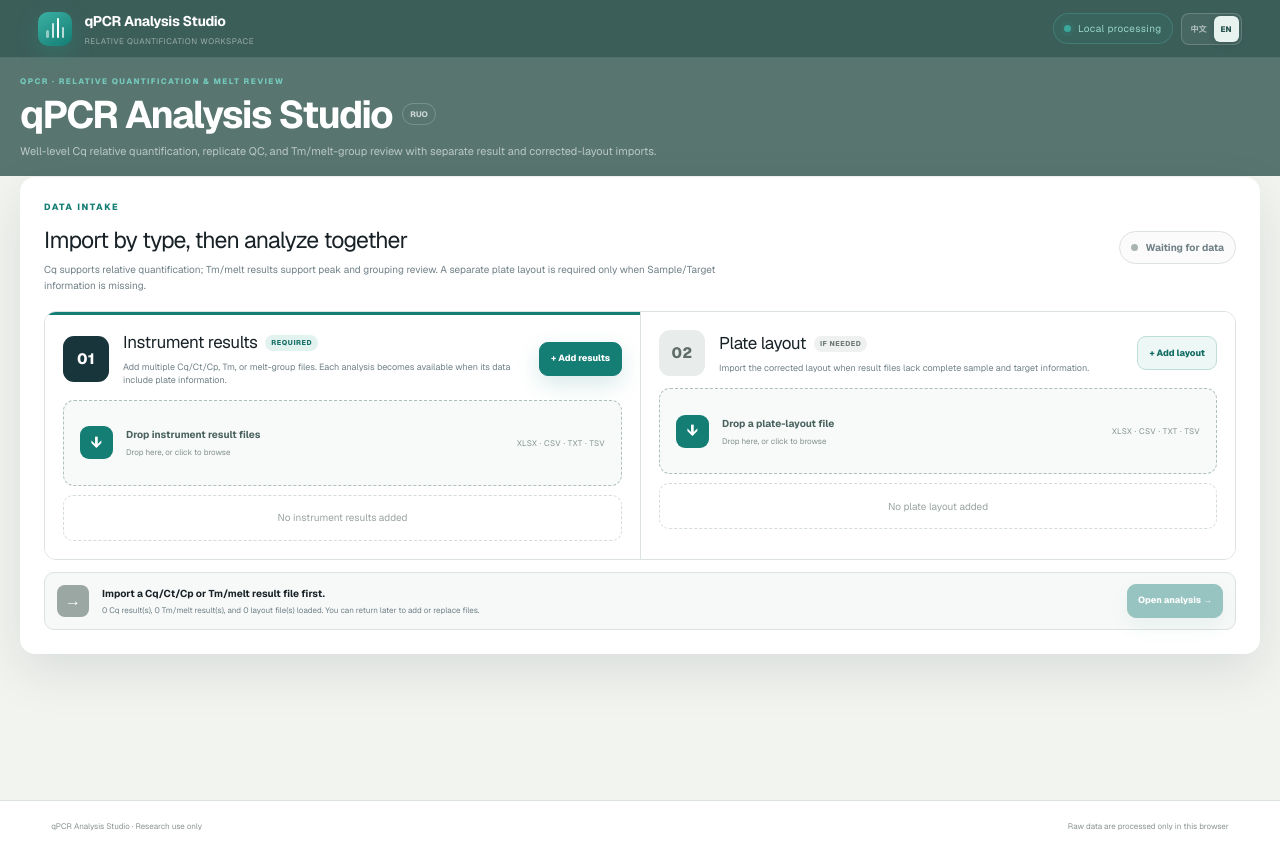
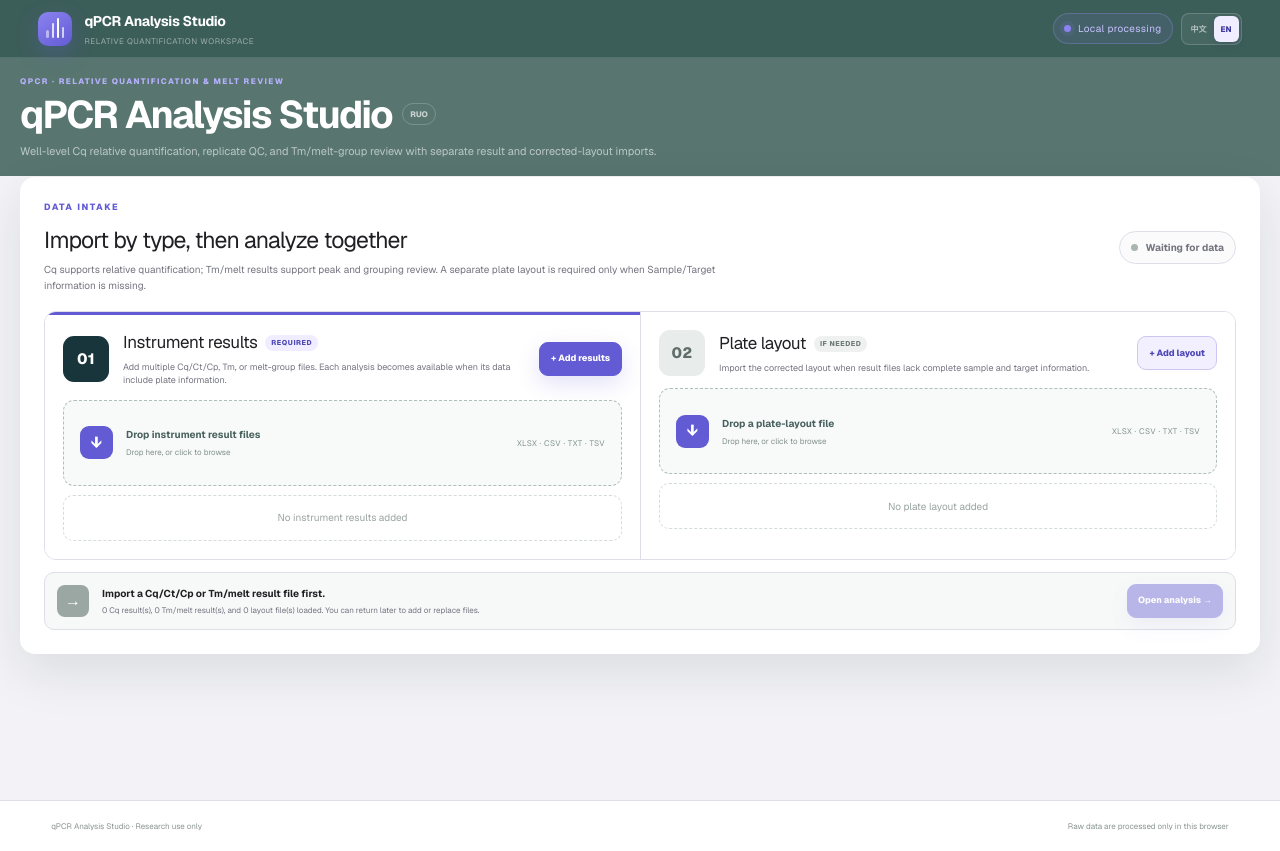
Before and after one commit to annayzhu/qPCR-analysis-studio, a Next.js app: page / in a window 1280 px wide. Built offline with nearby package versions, Linux system fonts and the light colour scheme.

Commit message:
style: adopt cool violet LabNest palette

```diff
--- a/app/globals.css
+++ b/app/globals.css
@@ -1,25 +1,25 @@
 @import "tailwindcss";
 
 :root {
-  --ink: #172126;
-  --ink-soft: #33434a;
-  --muted: #708087;
-  --line: #dce2df;
-  --line-strong: #cbd4d0;
+  --ink: #202024;
+  --ink-soft: #3e3e49;
+  --muted: #747481;
+  --line: #dedee8;
+  --line-strong: #c9c9d8;
   --surface: #ffffff;
-  --surface-soft: #f8faf8;
-  --canvas: #f2f4f0;
-  --night: #0f1a1f;
-  --night-soft: #16252a;
-  --teal: #147d74;
-  --teal-bright: #3aa89b;
-  --teal-soft: #e2f2ee;
-  --sand: #c69d62;
-  --sand-soft: #f8efe1;
-  --warning: #c98332;
-  --danger: #a84f58;
-  --shadow-sm: 0 8px 28px rgba(20, 35, 39, 0.06);
-  --shadow-lg: 0 28px 80px rgba(12, 29, 34, 0.13);
+  --surface-soft: #f8f8fb;
+  --canvas: #f3f3f7;
+  --night: #2f2b58;
+  --night-soft: #3b356a;
+  --teal: #625bd3;
+  --teal-bright: #8b83f1;
+  --teal-soft: #efedff;
+  --sand: #a88672;
+  --sand-soft: #f5ece5;
+  --warning: #a36d3f;
+  --danger: #aa555f;
+  --shadow-sm: 0 8px 28px rgba(45, 42, 72, 0.07);
+  --shadow-lg: 0 28px 80px rgba(45, 42, 72, 0.15);
 }
 
 * { box-sizing: border-box; }
@@ -44,8 +44,8 @@ input, select, textarea {
   outline: none;
 }
 input:focus, select:focus, textarea:focus {
-  border-color: #75aaa4;
-  box-shadow: 0 0 0 3px rgba(20, 125, 116, .09);
+  border-color: #8d86e8;
+  box-shadow: 0 0 0 3px rgba(98, 91, 211, .1);
 }
 
 .app-shell { min-height: 100vh; }
@@ -57,7 +57,7 @@ input:focus, select:focus, textarea:focus {
   justify-content: space-between;
   gap: 18px;
   color: white;
-  background: rgba(15, 26, 31, .96);
+  background: rgba(47, 43, 88, .97);
   border-bottom: 1px solid rgba(255, 255, 255, .08);
   position: sticky;
   top: 0;
@@ -85,8 +85,8 @@ input:focus, select:focus, textarea:focus {
   gap: 3px;
   padding: 9px;
   border-radius: 12px;
-  background: linear-gradient(145deg, #3bb0a3, #147d74);
-  box-shadow: 0 8px 22px rgba(36, 156, 144, .26);
+  background: linear-gradient(145deg, #8b83f1, #625bd3);
+  box-shadow: 0 8px 22px rgba(98, 91, 211, .28);
 }
 .brand-mark i { display: block; width: 3px; border-radius: 3px; background: white; }
 .brand-mark i:nth-child(1) { height: 8px; opacity: .5; }
@@ -96,20 +96,20 @@ input:focus, select:focus, textarea:focus {
 .topbar-actions { display: flex; align-items: center; gap: 8px; }
 .language-switch { display: inline-flex; padding: 2px; border: 1px solid rgba(255,255,255,.18); border-radius: 8px; background: rgba(255,255,255,.06); }
 .language-switch button { min-height: 26px; padding: 4px 7px; border: 0; border-radius: 6px; color: rgba(255,255,255,.62); background: transparent; font-size: 8px; font-weight: 720; }
-.language-switch button.active { color: #24504b; background: #e8f3f0; box-shadow: 0 2px 7px rgba(10,31,34,.16); }
+.language-switch button.active { color: #403a9d; background: #efedff; box-shadow: 0 2px 7px rgba(35,31,78,.18); }
 .privacy-pill {
   display: inline-flex;
   align-items: center;
   gap: 7px;
   padding: 7px 10px;
-  border: 1px solid rgba(93, 201, 187, .25);
+  border: 1px solid rgba(156, 148, 245, .3);
   border-radius: 99px;
-  color: #98d6cd;
-  background: rgba(36, 147, 135, .08);
+  color: #c8c3ff;
+  background: rgba(139, 131, 241, .1);
   font-size: 10px;
   letter-spacing: .04em;
 }
-.privacy-pill i, .analysis-state span, .readiness-badge span { width: 7px; height: 7px; border-radius: 50%; background: var(--teal-bright); box-shadow: 0 0 0 4px rgba(58,168,155,.09); }
+.privacy-pill i, .analysis-state span, .readiness-badge span { width: 7px; height: 7px; border-radius: 50%; background: var(--teal-bright); box-shadow: 0 0 0 4px rgba(139,131,241,.1); }
 .topbar-button { color: rgba(255,255,255,.76) !important; }
 .topbar-button:hover { color: white !important; background: rgba(255,255,255,.07) !important; }
 .file-count { display: inline-grid; place-items: center; min-width: 20px; height: 20px; margin-left: 4px; border-radius: 99px; background: rgba(255,255,255,.1); font-size: 9px; }
@@ -122,12 +122,12 @@ input:focus, select:focus, textarea:focus {
   font-size: 12px;
   transition: transform .18s ease, background .18s ease, border-color .18s ease, box-shadow .18s ease;
 }
-.primary-button { color: white; border: 1px solid var(--teal); background: var(--teal); box-shadow: 0 8px 22px rgba(20,125,116,.17); }
-.primary-button:hover { background: #0e6c65; transform: translateY(-1px); box-shadow: 0 11px 28px rgba(20,125,116,.22); }
-.secondary-button { color: #126c64; border: 1px solid #bcded8; background: #edf7f5; }
-.secondary-button:hover { border-color: #8fc6be; background: #e4f3f0; }
+.primary-button { color: white; border: 1px solid var(--teal); background: var(--teal); box-shadow: 0 8px 22px rgba(98,91,211,.18); }
+.primary-button:hover { background: #5048bc; transform: translateY(-1px); box-shadow: 0 11px 28px rgba(98,91,211,.24); }
+.secondary-button { color: #4e47b6; border: 1px solid #cbc7f2; background: #f2f0ff; }
+.secondary-button:hover { border-color: #a9a2e8; background: #ebe8ff; }
 .quiet-button { color: var(--ink); border: 0; background: transparent; }
-.quiet-button:hover { background: rgba(19, 50, 57, .05); }
+.quiet-button:hover { background: rgba(57, 52, 107, .06); }
 .quiet-button.bordered { border: 1px solid var(--line); background: white; }
 .danger-button { color: #973f49; border: 1px solid #edc8cc; background: #fff1f2; }
 .icon-button { width: 30px; height: 30px; border: 0; border-radius: 8px; color: var(--muted); background: transparent; font-size: 20px; line-height: 1; }
@@ -147,12 +147,12 @@ input:focus, select:focus, textarea:focus {
   align-items: end;
   color: white;
 }
-.intake-hero .eyebrow { color: #75c8bc; }
+.intake-hero .eyebrow { color: #b6b0ff; }
 .intake-hero h1 { margin: 0 0 18px; max-width: 820px; font-size: clamp(38px, 5vw, 66px); line-height: 1.02; letter-spacing: -.055em; font-weight: 680; }
 .intake-hero > div > p:last-child { max-width: 760px; margin: 0; color: rgba(255,255,255,.6); font-size: 14px; line-height: 1.75; }
 .hero-proof-grid { display: grid; gap: 1px; border: 1px solid rgba(255,255,255,.11); border-radius: 14px; overflow: hidden; background: rgba(255,255,255,.08); }
-.hero-proof-grid div { padding: 17px 18px; background: rgba(15,26,31,.78); }
-.hero-proof-grid b { display: block; color: #d5eee9; font-size: 12px; }
+.hero-proof-grid div { padding: 17px 18px; background: rgba(37,33,77,.8); }
+.hero-proof-grid b { display: block; color: #e4e1ff; font-size: 12px; }
 .hero-proof-grid span { display: block; margin-top: 5px; color: rgba(255,255,255,.44); font-size: 10px; line-height: 1.5; }
 
 .intake-shell { width: min(1320px, calc(100% - 40px)); margin: 0 auto; padding: clamp(24px, 3vw, 38px); border: 1px solid rgba(255,255,255,.7); border-radius: 20px; background: rgba(255,255,255,.98); box-shadow: var(--shadow-lg); }
@@ -177,15 +177,15 @@ input:focus, select:focus, textarea:focus {
 .stage-files { display: grid; gap: 9px; margin-top: 16px; }
 .stage-empty { min-height: 58px; display: grid; place-items: center; border: 1px dashed #d4dcd8; border-radius: 10px; color: #99a49f; background: white; font-size: 10px; }
 .file-dropzone { width: 100%; min-height: 86px; display: grid; grid-template-columns: 34px minmax(0,1fr) auto; gap: 12px; align-items: center; padding: 15px 16px; border: 1px dashed #aebfba; border-radius: 11px; color: #49615d; background: #f7faf9; text-align: left; transition: border-color .15s, background .15s, box-shadow .15s, transform .15s; }
-.file-dropzone:hover, .file-dropzone:focus-visible { border-color: #76afa6; background: #eff8f5; box-shadow: 0 0 0 2px rgba(25,138,128,.09); outline: none; }
-.file-dropzone.is-dragging { border-style: solid; border-color: var(--teal); background: #e6f5f1; box-shadow: inset 0 0 0 1px rgba(25,138,128,.2), 0 7px 18px rgba(25,91,83,.1); transform: translateY(-1px); }
+.file-dropzone:hover, .file-dropzone:focus-visible { border-color: #9d96e8; background: #f3f1ff; box-shadow: 0 0 0 2px rgba(98,91,211,.1); outline: none; }
+.file-dropzone.is-dragging { border-style: solid; border-color: var(--teal); background: #eeebff; box-shadow: inset 0 0 0 1px rgba(98,91,211,.2), 0 7px 18px rgba(57,52,107,.1); transform: translateY(-1px); }
 .file-dropzone.is-loading { opacity: .58; cursor: wait; }
 .dropzone-icon { width: 33px; height: 33px; display: grid; place-items: center; border-radius: 9px; color: white; background: var(--teal); font-size: 16px; font-weight: 800; }
 .file-dropzone b, .file-dropzone small { display: block; }
 .file-dropzone b { font-size: 10px; }.file-dropzone small { margin-top: 4px; color: #82908b; font-size: 8px; }
 .file-dropzone em { color: #879690; font-size: 8px; font-style: normal; letter-spacing: .05em; white-space: nowrap; }
 .source-row { display: grid; grid-template-columns: 42px minmax(0,1fr); gap: 11px; padding: 12px; border: 1px solid var(--line); border-radius: 11px; background: white; }
-.source-type { width: 42px; height: 42px; display: grid; place-items: center; border-radius: 9px; color: #176f67; background: var(--teal-soft); font-size: 8px; font-weight: 850; }
+.source-type { width: 42px; height: 42px; display: grid; place-items: center; border-radius: 9px; color: #4e47b6; background: var(--teal-soft); font-size: 8px; font-weight: 850; }
 .source-type-plate-layout { color: #956326; background: var(--sand-soft); }
 .source-type-unknown { color: #6f7875; background: #eef1ef; }
 .source-main { min-width: 0; }
@@ -193,7 +193,7 @@ input:focus, select:focus, textarea:focus {
 .source-title-row h4 { overflow: hidden; margin: 1px 0 4px; font-size: 11px; text-overflow: ellipsis; white-space: nowrap; }
 .source-title-row p { margin: 0; color: var(--muted); font-size: 9px; }
 .source-actions { display: flex; align-items: center; gap: 5px; }
-.role-badge { display: inline-block; padding: 5px 7px; border-radius: 99px; color: #176f67; background: var(--teal-soft); font-size: 8px; white-space: nowrap; }
+.role-badge { display: inline-block; padding: 5px 7px; border-radius: 99px; color: #4e47b6; background: var(--teal-soft); font-size: 8px; white-space: nowrap; }
 .role-plate-layout { color: #96652c; background: var(--sand-soft); }
 .role-unknown { color: #6f7875; background: #eef1ef; }
 .compact-field { display: grid; gap: 6px; margin-top: 10px; color: var(--muted); font-size: 9px; font-weight: 700; }
@@ -233,10 +233,10 @@ input:focus, select:focus, textarea:focus {
   gap: 28px;
   color: white;
   background:
-    radial-gradient(circle at 82% 10%, rgba(58,168,155,.22), transparent 24%),
-    linear-gradient(130deg, #0f1a1f, #182b31 70%, #1e363b);
+    radial-gradient(circle at 82% 10%, rgba(139,131,241,.24), transparent 24%),
+    linear-gradient(130deg, #2f2b58, #3b356a 70%, #4a4380);
 }
-.workspace-masthead .eyebrow { color: #71c3b8; }
+.workspace-masthead .eyebrow { color: #b6b0ff; }
 .workspace-masthead h1 { margin: 0 0 8px; font-size: clamp(29px, 4vw, 46px); letter-spacing: -.045em; font-weight: 630; }
 .workspace-masthead p:last-child { margin: 0; color: rgba(255,255,255,.54); font-size: 11px; }
 .analysis-state { display: inline-flex; align-items: center; gap: 9px; margin-bottom: 5px; padding: 9px 12px; border: 1px solid rgba(108,205,192,.22); border-radius: 99px; color: #a8ded6; background: rgba(44,142,131,.08); font-size: 10px; }
@@ -308,7 +308,7 @@ button.axis-label:hover { color: var(--teal); background: var(--teal-soft); bord
 .row-axis { height: 52px; }
 .well-cell { height: 52px; overflow: hidden; position: relative; padding: 5px 4px 4px 8px; border: 1px solid #e2e7e4; border-radius: 6px; color: var(--ink); background: linear-gradient(90deg, var(--well-color) 3px, white 3px); text-align: left; transition: border .12s, box-shadow .12s, transform .12s; }
 .well-cell:hover { z-index: 2; border-color: #99bbb5; box-shadow: 0 5px 13px rgba(26,67,66,.11); transform: translateY(-1px); }
-.well-cell.selected { padding: 4px 3px 3px 7px; border: 2px solid var(--teal); background: linear-gradient(90deg, var(--well-color) 3px, #e9f5f2 3px); box-shadow: 0 0 0 1px rgba(20,125,116,.08); }
+.well-cell.selected { padding: 4px 3px 3px 7px; border: 2px solid var(--teal); background: linear-gradient(90deg, var(--well-color) 3px, #efedff 3px); box-shadow: 0 0 0 1px rgba(98,91,211,.09); }
 .well-cell.qc-group-warning { outline: 1px solid rgba(197,138,62,.62); outline-offset: -2px; background-color: #fffaf1; }
 .well-cell.warning::after { content: ""; width: 5px; height: 5px; position: absolute; top: 4px; right: 4px; border-radius: 50%; background: var(--warning); }
 .well-cell.excluded { opacity: .38; filter: grayscale(.8); text-decoration: line-through; }
@@ -323,8 +323,8 @@ button.axis-label:hover { color: var(--teal); background: var(--teal-soft); bord
 .editor-header > p:last-child { overflow: hidden; margin: 6px 0 0; color: var(--muted); font-size: 9px; text-overflow: ellipsis; white-space: nowrap; }
 .selection-actions { gap: 5px; margin: 13px 0; flex-wrap: wrap; }
 .selection-actions button { flex: 1; min-height: 32px; padding: 6px; border: 1px solid var(--line); border-radius: 7px; color: #53646a; background: #f8faf9; font-size: 8px; }
-.selection-actions .restore-import-button { flex: 1 0 100%; display: flex; align-items: center; justify-content: center; gap: 6px; color: #176f67; border-color: #b8d8d2; background: #edf7f5; font-weight: 760; }
-.selection-actions .restore-import-button:hover:not(:disabled) { border-color: #7fb9b0; background: #e3f3ef; }
+.selection-actions .restore-import-button { flex: 1 0 100%; display: flex; align-items: center; justify-content: center; gap: 6px; color: #4e47b6; border-color: #cbc7f2; background: #f2f0ff; font-weight: 760; }
+.selection-actions .restore-import-button:hover:not(:disabled) { border-color: #9d96e8; background: #ebe8ff; }
 .selection-actions .restore-import-button span { font-size: 13px; line-height: 1; }
 .selection-summary { display: grid; gap: 1px; overflow: hidden; margin-bottom: 14px; border: 1px solid var(--line); border-radius: 9px; background: var(--line); }
 .selection-summary div { min-width: 0; display: grid; grid-template-columns: 88px 1fr; gap: 8px; padding: 9px 10px; background: #f8faf9; }
@@ -427,10 +427,10 @@ tbody tr:hover { background: #f8fbfa; }
 .timeline-dot { width: 9px; height: 9px; margin-top: 4px; border-radius: 50%; background: var(--teal); box-shadow: 0 0 0 4px var(--teal-soft); }
 .timeline b { font-size: 11px; }.timeline p { margin: 5px 0; color: #5f6e73; font-size: 9px; }.timeline small { color: #919c98; font-size: 8px; }
 
-.recalculate-button { width: 270px; position: fixed; right: 24px; bottom: 22px; z-index: 70; display: grid; grid-template-columns: 36px 1fr 22px; gap: 10px; align-items: center; padding: 13px 14px; border: 1px solid rgba(255,255,255,.1); border-radius: 13px; color: white; background: var(--night-soft); box-shadow: 0 18px 44px rgba(13,30,35,.35); text-align: left; }
-.recalculate-button:hover { background: #0e1c21; transform: translateY(-2px); }
-.recalc-count { width: 34px; height: 34px; display: grid; place-items: center; border-radius: 9px; background: rgba(58,168,155,.2); color: #9fdad2; font-weight: 800; }
-.recalculate-button b, .recalculate-button small { display: block; }.recalculate-button b { font-size: 11px; }.recalculate-button small { margin-top: 3px; color: rgba(255,255,255,.48); font-size: 8px; }.recalc-arrow { color: #75c8bc; font-size: 18px; }
+.recalculate-button { width: 270px; position: fixed; right: 24px; bottom: 22px; z-index: 70; display: grid; grid-template-columns: 36px 1fr 22px; gap: 10px; align-items: center; padding: 13px 14px; border: 1px solid rgba(255,255,255,.1); border-radius: 13px; color: white; background: var(--night-soft); box-shadow: 0 18px 44px rgba(31,28,66,.36); text-align: left; }
+.recalculate-button:hover { background: #302b5b; transform: translateY(-2px); }
+.recalc-count { width: 34px; height: 34px; display: grid; place-items: center; border-radius: 9px; background: rgba(139,131,241,.22); color: #d7d3ff; font-weight: 800; }
+.recalculate-button b, .recalculate-button small { display: block; }.recalculate-button b { font-size: 11px; }.recalculate-button small { margin-top: 3px; color: rgba(255,255,255,.48); font-size: 8px; }.recalc-arrow { color: #b6b0ff; font-size: 18px; }
 footer { display: flex; justify-content: space-between; padding: 19px clamp(20px,4vw,68px); border-top: 1px solid var(--line); color: #89948f; background: white; font-size: 8px; }
 
 @media (max-width: 1100px) {
@@ -528,7 +528,7 @@ footer { display: flex; justify-content: space-between; padding: 19px clamp(20px
 .stage-copy { min-height: 0; padding: 0; }
 .stage-title-line { display: flex; align-items: center; gap: 8px; }
 .stage-title-line h3 { margin: 0; font-size: 17px; letter-spacing: -.025em; }
-.stage-kicker { margin: 0; padding: 3px 6px; border-radius: 99px; color: #176f67; background: var(--teal-soft); font-size: 7px; letter-spacing: .08em; }
+.stage-kicker { margin: 0; padding: 3px 6px; border-radius: 99px; color: #4e47b6; background: var(--teal-soft); font-size: 7px; letter-spacing: .08em; }
 .required-stage .stage-kicker { color: #8c5d25; background: var(--sand-soft); }
 .optional-stage .stage-kicker { color: #6f7b77; background: #eef1ef; }
 .stage-copy p:last-child { margin-top: 5px; font-size: 9px; line-height: 1.5; }
```
